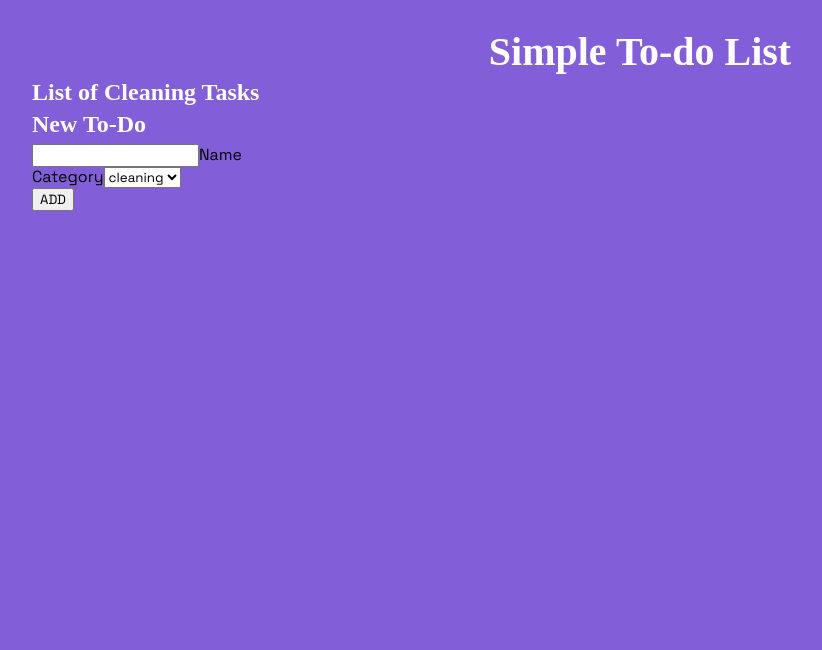
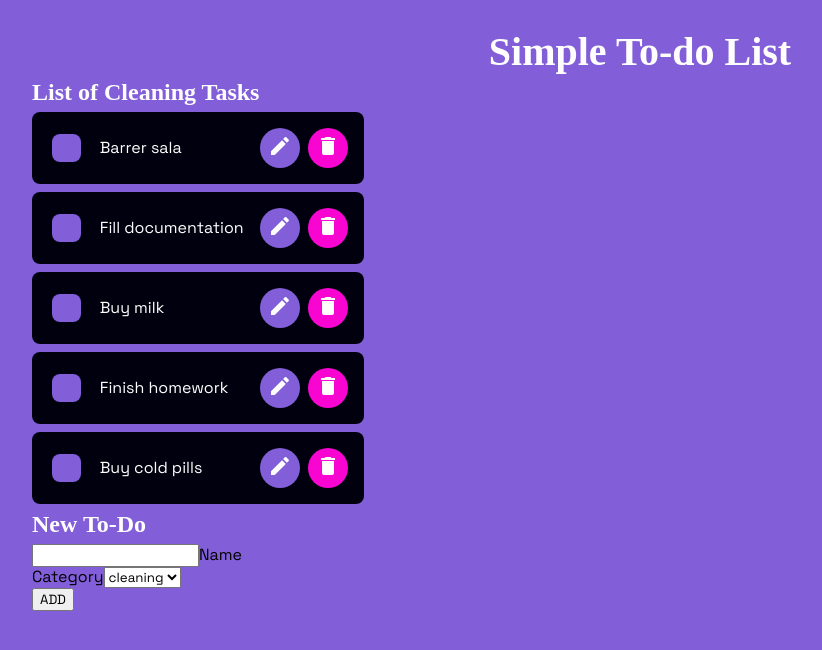
Before and after one commit to YoleeCcopa/todo-warp, a React (Vite) app: page / in a window 1280 px wide. Shown: the top 650 px of the page, without its empty margins (0-822 px from the left). Built offline with nearby package versions, Linux system fonts and the light colour scheme; a web font is replaced by a local one.

Commit message:
Add json files to handle data.

```diff
--- a/src/App.tsx
+++ b/src/App.tsx
@@ -1,16 +1,35 @@
-import { useState } from 'react'
+import { useEffect, useState } from 'react'
+import TaskData from './assets/tasks.json';
+import CategoriesData from './assets/categories.json';
 import './App.css'
 import Container from './components/container/Container'
 import Form from './components/form/Form'
 import TaskList from './components/task/TaskList'
 
-interface Todo {
+interface Task {
     id: number;
     text: string;
 }
 
+interface Categories {
+    id: string;
+    name: string;
+    icon: string;
+}
+
 function App() {
-    const [todos, setTodos] = useState<Todo[]>([]);
+    const [todos, setTodos] = useState<Task[]>([]);
+
+    useEffect(() => {
+    const mappedTodos: Task[] = TaskData
+        .filter(item => !item.isDeleted)
+        .map(item => ({
+            id: parseInt(item.id, 10),
+            text: item.content
+        }));
+
+    setTodos(mappedTodos);
+    }, []);
 
     const addTodo = (text: string) => {
         const newTodo = { id: Date.now(), text };
--- /dev/null
+++ b/src/assets/categories.json
@@ -0,0 +1,25 @@
+[{
+    "id":"jRmg6zE6ys",
+    "name":"cleaning",
+    "icon":"mdiCleaning"
+},
+{
+    "id":"BETwdGAyEl",
+    "name":"work",
+    "icon":"mdiComputerClassic"
+},
+{
+    "id":"aftzjRI68G",
+    "name":"errants",
+    "icon":"mdiLocalGroceryStore"
+},
+{
+    "id":"2Lephmqv4a",
+    "name":"learning",
+    "icon":"mdiNotebook"
+},
+{
+    "id":"PTQi82ZDwv",
+    "name":"health",
+    "icon":"mdiMedication"
+}]
--- /dev/null
+++ b/src/assets/tasks.json
@@ -0,0 +1,35 @@
+[{
+    "id":"4CsLQkeEFm",
+    "content":"Barrer sala",
+    "category":"cleaning",
+    "isCompleted":false,
+    "isDeleted":false
+},
+{
+    "id":"BLNvt0lmBY",
+    "content":"Fill documentation",
+    "category":"work",
+    "isCompleted":false,
+    "isDeleted":false
+},
+{
+    "id":"mmlsuS8AUt",
+    "content":"Buy milk",
+    "category":"errants",
+    "isCompleted":false,
+    "isDeleted":false
+},
+{
+    "id":"9U2zOSgpjN",
+    "content":"Finish homework",
+    "category":"learning",
+    "isCompleted":false,
+    "isDeleted":false
+},
+{
+    "id":"3pv1lgL3Hq",
+    "content":"Buy cold pills",
+    "category":"health",
+    "isCompleted":false,
+    "isDeleted":false
+}]
--- a/src/components/task/TaskList.module.css
+++ b/src/components/task/TaskList.module.css
@@ -1,3 +1,3 @@
-.list > div {
+.list > li {
     margin-bottom: 0.5rem;
 }
```
